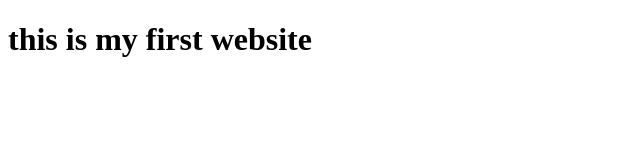
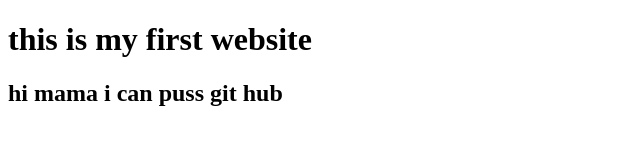
Before and after one commit to ShahazulDON/my-first-web, a plain HTML site: page index.html in a window 1280 px wide. Shown: the whole page, without its empty margins (0-640 px from the left). Drawn offline with Linux system fonts and the light colour scheme.

Commit message:
first change

```diff
--- a/index.html
+++ b/index.html
@@ -7,6 +7,7 @@
 </head>
 <body>
     <h1>this is my first website</h1>
+    <h2>hi mama i can puss git hub</h2>
 
 </body>
 </html>
```
